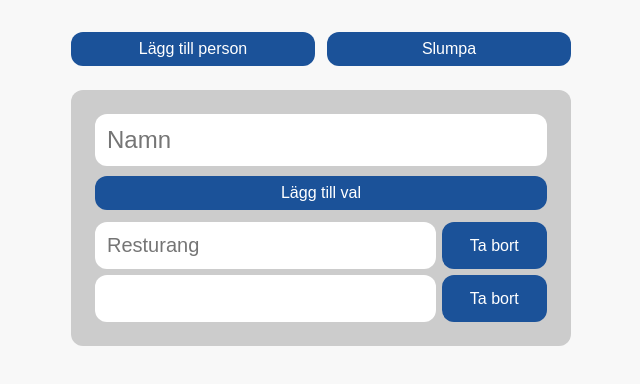
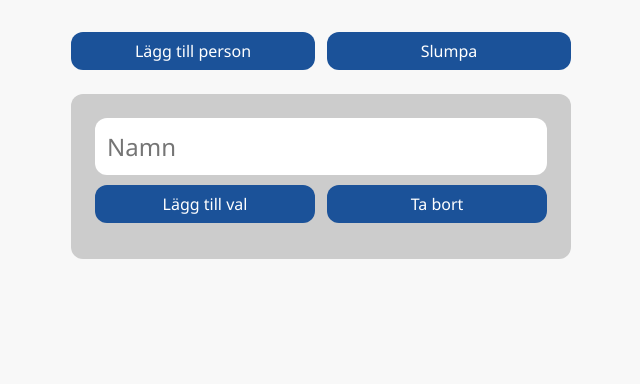
Before and after one commit to PumpedSardines/NtiLunchVoting, a React (Vite) app: page / in a window 1280 px wide. Both pictures are taken after a click on the button "Lägg till person". Shown: the top 384 px of the page, without its empty margins (319-959 px from the left). Built offline with nearby package versions, Linux system fonts and the light colour scheme.

Commit message:
feat: finnished app

```diff
--- a/src/App.tsx
+++ b/src/App.tsx
@@ -1,18 +1,22 @@
-import { useState } from 'react'
-import Person from './Person'
+import { useRecoilValue } from 'recoil';
+import { _view } from './state';
+import Random from './views/get-random/Random';
+import People from './views/people/People';
+
 function App() {
+  const view = useRecoilValue(_view);
 
-  return (
-    <div className="app">
-      <div className="wrapper">
-        <div className='buttons top'>
-          <button>Lägg till person</button>
-          <button>Slumpa</button>
+  if (view === "people") {
+    return (
+      <div className="app">
+        <div className="wrapper">
+          <People />
         </div>
-        <Person />
       </div>
-    </div>
-  )
+    )
+  } else {
+    return <Random />
+  }
 }
 
 export default App
--- a/src/Person.tsx
+++ /dev/null
@@ -1,34 +0,0 @@
-import React from 'react'
-
-export default function Person() {
-  return (
-    <div className="person">
-
-        <input className='name' placeholder='Namn' type="text" />
-        <div className='buttons'>
-            <button>
-                Lägg till val
-            </button>
-        </div>
-
-        <div className='options'>
-            <div className='option'>
-                <input placeholder='Resturang' type="text" />
-                <div className="buttons">
-                    <button>
-                        Ta bort
-                    </button>
-                </div>
-            </div>
-            <div className='option'>
-                <input type="text" />
-                <div className="buttons">
-                    <button>
-                        Ta bort
-                    </button>
-                </div>
-            </div>
-        </div>
-    </div>
-  )
-}
--- a/src/index.css
+++ b/src/index.css
@@ -3,12 +3,15 @@
   padding: 0;
   box-sizing: border-box;
   user-select: none;
+
+  font-family: 'Segoe UI', Tahoma, Geneva, Verdana, sans-serif;
 }
 
 body,
 html,
 .app {
   background-color: #f8f8f8;
+  overflow-x: hidden;
 }
 
 .app {
@@ -31,6 +34,7 @@ html,
 
 .person {
   width: 100%;
+  margin-bottom: 24px;
   background-color: #ccc;
   padding: 24px;
   border-radius: 12px;
@@ -49,7 +53,7 @@ html,
 .buttons {
   width: 100%;
   display: flex;
-  gap: 12px
+  gap: 12px;
 }
 
 .buttons.top {
@@ -63,7 +67,7 @@ html,
   flex: 1;
   cursor: pointer;
   border-radius: 12px;
-  background-color: #1B5299;
+  background-color: #1b5299;
   color: white;
 }
 
@@ -71,7 +75,7 @@ html,
   display: flex;
   flex-direction: column;
   margin-top: 12px;
-  gap: 6px
+  gap: 6px;
 }
 
 .option {
@@ -102,3 +106,44 @@ html,
     padding-top: 32px;
   }
 }
+
+@keyframes random-scroll {
+  0% {
+    transform: translateY(-600%);
+  }
+
+  100% {
+    transform: translateY(0%);
+  }
+}
+
+#random {
+  width: 100vw;
+  transform: translateY(-600%);
+  animation: random-scroll 2s cubic-bezier(0.5, 0, 0.5, 1) 1s;
+  animation-fill-mode: forwards;
+  height: 100vh;
+}
+
+.arrow {
+  position: fixed;
+  top: 50%;
+  left: 0px;
+  transform: translateY(-50%);
+  width: 50px;
+  z-index: 9999;
+  height: 50px;
+  background-color: #212121;
+  clip-path: polygon(100% 50%, 0 0, 0 100%);
+}
+
+.random-block {
+  height: 20vh;
+
+  display: flex;
+  justify-content: center;
+  align-items: center;
+
+  font-size: 32px;
+  padding: 50px
+}
--- a/src/main.tsx
+++ b/src/main.tsx
@@ -1,11 +1,14 @@
 import React from 'react'
 import ReactDOM from 'react-dom'
+import { RecoilRoot } from 'recoil'
 import App from './App'
 import "./index.css"
 
 ReactDOM.render(
   <React.StrictMode>
-    <App />
+    <RecoilRoot>
+      <App />
+    </RecoilRoot>
   </React.StrictMode>,
   document.getElementById('root')
 )
--- /dev/null
+++ b/src/state.ts
@@ -0,0 +1,22 @@
+import { atom, atomFamily } from "recoil";
+
+export const _people = atom<string[]>({
+  key: "_people",
+  default: [],
+});
+
+export const _person = atomFamily<{ name: string; options: string[] }, string>({
+  key: "_person",
+  default: (id) => ({ name: "", options: [] }),
+});
+
+
+export const _selectedOption = atom({
+    key: "_selectedOption",
+    default: null as string | null
+});
+
+export const _view = atom({
+    key: "_view",
+    default: "people" as "people" | "random"
+});
--- /dev/null
+++ b/src/views/get-random/Random.tsx
@@ -0,0 +1,102 @@
+import React, { useEffect, useState } from 'react'
+import { selector, useRecoilCallback, useRecoilValue } from 'recoil'
+import { _people, _person, _selectedOption } from '../../state';
+
+const _allOptions = selector({
+    key: "_allOptions",
+    get: ({ get }) => {
+        const people = get(_people);
+        const options: string[] = [];
+
+        people.forEach(personId => {
+
+            options.push(...get(_person(personId)).options);
+
+        });
+
+        return options;
+    }
+});
+
+function shuffle<T>(array: T[]): T[] {
+    let currentIndex = array.length,  randomIndex;
+
+    // While there remain elements to shuffle...
+    while (currentIndex != 0) {
+
+      // Pick a remaining element...
+      randomIndex = Math.floor(Math.random() * currentIndex);
+      currentIndex--;
+
+      // And swap it with the current element.
+      [array[currentIndex], array[randomIndex]] = [
+        array[randomIndex], array[currentIndex]];
+    }
+
+    return array;
+  }
+
+export default function Random() {
+    const [blocks, setBlocks] = useState(null as string[] | null);
+    const allOptions = useRecoilValue(_allOptions);
+    const selectedOption = useRecoilValue(_selectedOption);
+
+
+    useEffect(() => {
+
+        const newBlocks = new Array(5 * 7).fill(0).map(() => {
+
+            return allOptions[~~(Math.random() * allOptions.length)];
+        });
+
+        if (selectedOption) {
+            newBlocks[2] = selectedOption;
+        }
+
+        setBlocks(newBlocks);
+
+    }, [allOptions, selectedOption]);
+
+
+    const colors = useState(shuffle([
+        "#1B5299",
+        "#BF0603",
+        "#8FA253",
+        "#F4E409",
+        "#FC9E4F"
+    ]))[0];
+
+    const offset = useState(~~(Math.random() * colors.length))[0];
+
+    if (blocks === null) {
+        return <></>
+    }
+
+    console.log(selectedOption);
+
+    return (
+        <>
+            <div className='arrow'>
+
+            </div>
+            <div id="random">
+
+                {blocks.map((v, i) => {
+
+                    return <div key={i} className="random-block" style={{
+                        backgroundColor: colors[(offset + i) % colors.length]
+                    }}>
+                        {v}
+                    </div>
+
+                })}
+
+            </div>
+        </>
+
+    )
+}
+
+function RandomBlock(props: { color: string, name: string }) {
+
+}
--- /dev/null
+++ b/src/views/people/People.tsx
@@ -0,0 +1,60 @@
+import { useRecoilCallback, useRecoilState, useSetRecoilState } from 'recoil'
+import Person from './Person'
+import { _people, _person, _selectedOption, _view } from '../../state'
+import { v4 as uuid } from 'uuid';
+import { useEffect } from 'react';
+
+function People() {
+    const [people, setPeople] = useRecoilState(_people);
+    const setView = useSetRecoilState(_view);
+
+    // Load on first
+    useEffect(() => {
+
+        try {
+            setPeople(JSON.parse(localStorage.getItem("people") ?? "non json decodable"));
+        } catch (err) {
+            console.log("Couldn't load save, skipping...");
+        }
+
+    }, []);
+
+    // Save on change
+    useEffect(() => {
+
+        localStorage.setItem("people", JSON.stringify(people));
+
+    }, [people]);
+
+    const setRandomRestaurant = useRecoilCallback(({ snapshot, set }) => async () => {
+        const people = await snapshot.getPromise(_people);
+
+        const personId = people[~~(Math.random() * people.length)];
+
+        const person = await snapshot.getPromise(_person(personId));
+
+        const option = person.options[~~(Math.random() * person.options.length)];
+
+        set(_selectedOption, option);
+    });
+
+    return (<>
+        <div className='buttons top'>
+            <button onClick={() => {
+                setPeople([...people, uuid()]);
+            }}>Lägg till person</button>
+
+            <button onClick={() =>
+                setRandomRestaurant().then(() => setView("random"))
+            }>Slumpa</button>
+        </div>
+        {
+            people.map(v => {
+                return <Person key={v} id={v} />
+            })
+        }
+    </>
+    )
+}
+
+export default People
--- /dev/null
+++ b/src/views/people/Person.tsx
@@ -0,0 +1,95 @@
+import React, { useEffect } from 'react'
+import { useRecoilCallback, useRecoilState } from 'recoil'
+import { _people, _person } from '../../state'
+
+export default function Person(props: { id: string }) {
+
+    const [person, setPerson] = useRecoilState(_person(props.id));
+
+    // Load on first
+    useEffect(() => {
+
+        try {
+            setPerson(JSON.parse(localStorage.getItem("person-" + props.id) ?? "non json decodable"));
+        } catch (err) {
+            console.log("Couldn't load save, skipping...");
+        }
+
+    }, []);
+
+    // Save on change
+    useEffect(() => {
+
+        localStorage.setItem("person-" + props.id, JSON.stringify(person));
+
+    }, [person]);
+
+    /**
+     * Removes this current person
+     */
+    const removeThisPerson = useRecoilCallback(({ snapshot, set }) => async () => {
+        const people = await snapshot.getPromise(_people);
+        set(_people, people.filter(v => v !== props.id));
+    });
+
+    return (
+        <div className="person">
+
+            <input
+                className='name'
+                value={person.name}
+                onChange={e => setPerson({
+                    ...person,
+                    name: e.currentTarget.value
+                })}
+                placeholder='Namn'
+                type="text"
+            />
+            <div className='buttons'>
+                <button onClick={() => {
+                    setPerson({
+                        ...person,
+                        options: [...person.options, ""]
+                    })
+                }}>
+                    Lägg till val
+                </button>
+                <button onClick={removeThisPerson}>
+                    Ta bort
+                </button>
+            </div>
+
+            <div className='options'>
+                {person.options.map((v, i) => {
+
+                    return <div key={i} className='option'>
+                        <input placeholder='Resturang' value={v} onChange={(e) => {
+
+                            const newOptions = JSON.parse(JSON.stringify(person.options));
+                            newOptions[i] = e.currentTarget.value;
+
+                            setPerson({
+                                ...person,
+                                options: newOptions
+                            });
+
+                        }} type="text" />
+                        <div className="buttons">
+                            <button onClick={() => {
+
+                                setPerson({
+                                    ...person,
+                                    options: person.options.filter((v, j) => j !== i)
+                                });
+
+                            }}>
+                                Ta bort
+                            </button>
+                        </div>
+                    </div>
+
+                })}
+            </div>
+        </div>
+    )
+}
```
